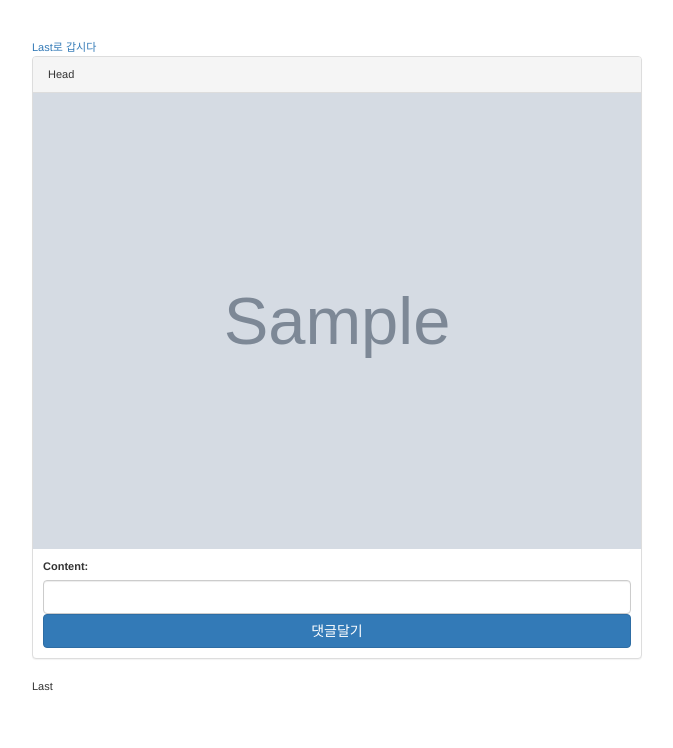
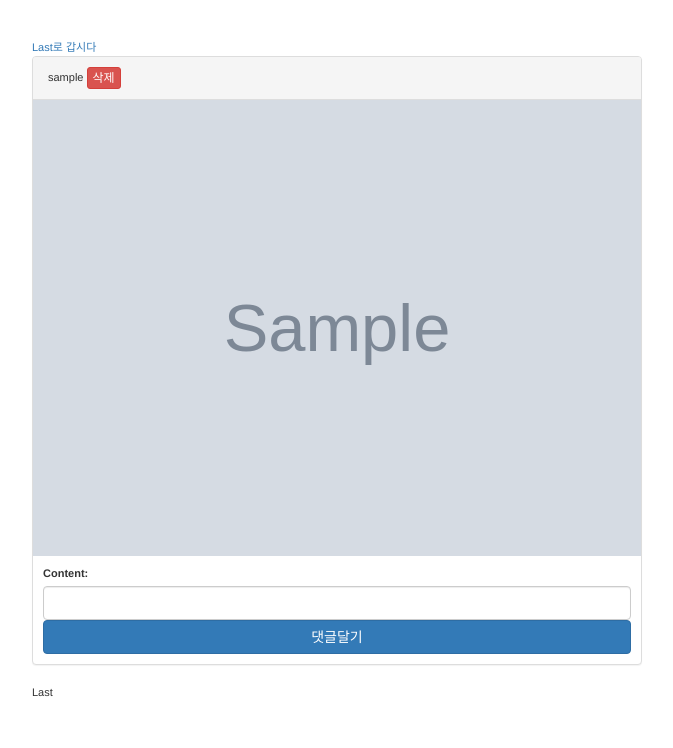
Before and after one commit to ehfgk78/instagram_1st, a Django app: page /posts/ in a window 1280 px wide. Shown: the part 52-800 px from the top of the page, without its empty margins (303-976 px from the left). Run offline with Django 3.2, Linux system fonts and the light colour scheme; tables that the repository leaves empty hold one stand-in row (values such as "Sample post"); grey boxes marked "Sample" are stand-in pictures; parts of the project's set-up code (start-up, migrations or seed data) failed here and were passed over; some libraries are stand-ins or nearby versions.

Commit message:
28th 삭제버튼 추가

```diff
--- a/instagramlike/post/urls.py
+++ b/instagramlike/post/urls.py
@@ -1,6 +1,6 @@
 from django.conf.urls import url
 
-from post.views import post_list, post_create, post_detail, comment_create
+from post.views import post_list, post_create, post_detail, comment_create, post_delete
 
 urlpatterns = [
     url(r'^$', post_list, name='post_list'),
@@ -9,4 +9,5 @@ urlpatterns = [
     url(r'^(?P<post_pk>\d+)/comment/create/$',
         comment_create,
         name='comment_create'),
+    url(r'^(?P<post_pk>\d+)/delete/$', post_delete, name='post_delete')
 ]
--- a/instagramlike/post/views.py
+++ b/instagramlike/post/views.py
@@ -1,3 +1,4 @@
+from django.core.exceptions import PermissionDenied
 from django.http import HttpResponse
 from django.shortcuts import render, get_object_or_404, redirect
 
@@ -55,6 +56,14 @@ def post_detail(request, post_pk):
         }
     )
 
+def post_delete(request, post_pk):
+    if request.method == 'POST':
+        post = get_object_or_404(Post, pk=post_pk)
+        if post.author == request.user:
+            post.delete()
+            return redirect('post:post_list')
+    else:
+        raise PermissionDenied
 
 def comment_create(request, post_pk):
     print('request: ', request)
--- a/instagramlike/static/css/post.css
+++ b/instagramlike/static/css/post.css
@@ -10,6 +10,9 @@ ul, ol {
 img.img-post {
    width: 100%;
 }
+.post .panel-heading form {
+   display: inline-block;
+}
 .post .panel-body{
     padding: 0;
     margin: 0;
--- a/instagramlike/templates/include/post.html
+++ b/instagramlike/templates/include/post.html
@@ -1,5 +1,12 @@
     <div id="post-{{ post.pk }}" class="panel panel-default post">
-        <div class="panel-heading">Head</div>
+        <div class="panel-heading">
+            <span>{{ post.author.username }}</span>
+            <form action="{% url 'post:post_delete' post_pk=post.pk %}" method="post">
+                {% csrf_token %}
+                <button class="btn btn-danger btn-xs">삭제</button>
+            </form>
+        </div>
+
         <div class="panel-body">
 
             <!--사진-->
```
Also changed, not shown: instagramlike/post/migrations/0002_auto_20171028_0218.py (added).
